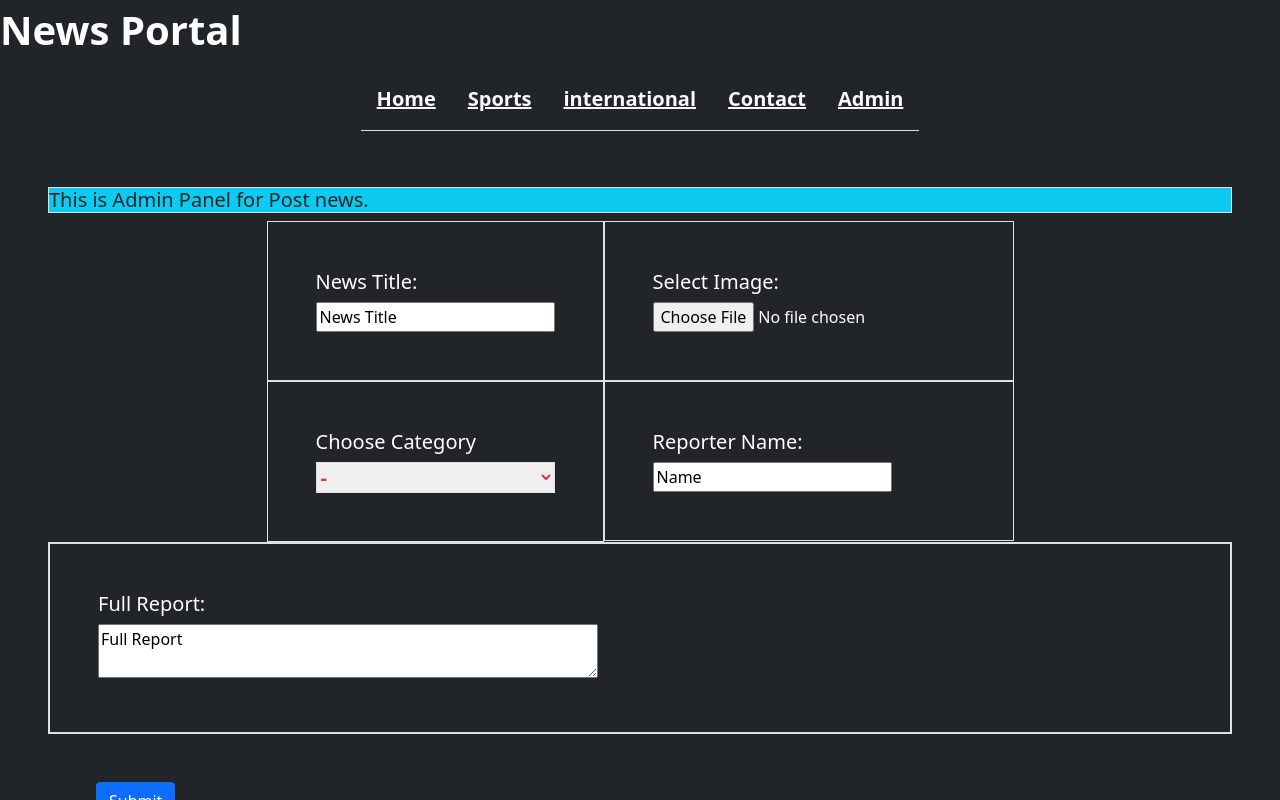
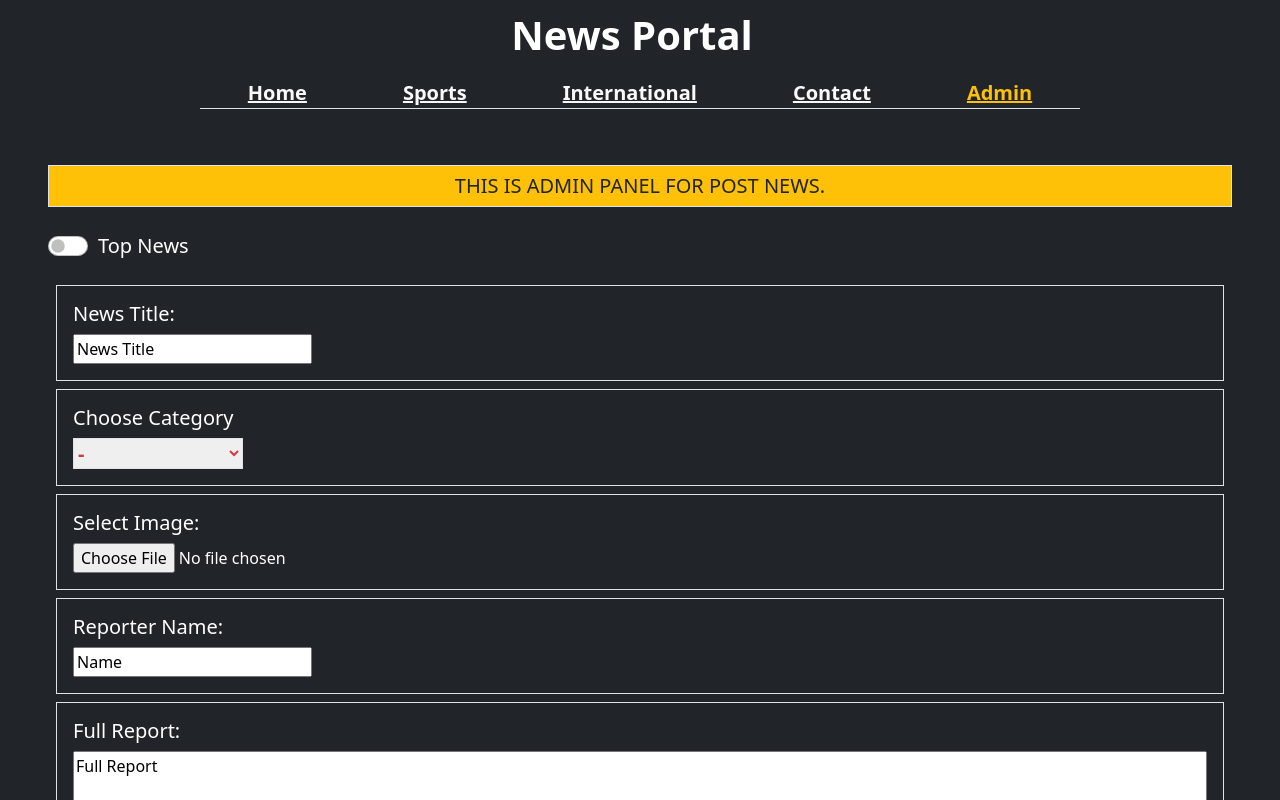
Before and after one commit to mdazim14/news-portal, a React (Create React App) app: page /admin in a window 1280 px wide. Shown: the top 800 px of the page. Built offline with nearby package versions, Linux system fonts and the light colour scheme.

Commit message:
added top switch

```diff
--- a/src/Components/Admin/PostNews.js
+++ b/src/Components/Admin/PostNews.js
@@ -9,10 +9,28 @@ const PostNews = () => {
     const history = useHistory();
 
     const { register, handleSubmit, watch, formState: { errors } } = useForm();
+    const handleSwitch = (e) => {
+        console.log("checked", e.target.checked);
+
+
+
+
+
+
+        //     setTopNews({ ...topNews, [event.target.name]: event.target.checked });
+        //     const isTopNews = {...info};
+        //     info.allNewsData[0][event.target.name] = event.target.checked;
+        //     setInfo(isTopNews);
+        //     console.log('anonna',info);
+
+
+
+    }
 
     const onSubmit = async (data) => {
         try {
             console.log("after submit", data);
+            console.log("image Link", data.file[0])
             const file = await convertToBase64(data.file[0])
             const res = await fetch('http://localhost:5000/addNews', {
                 method: 'POST',
@@ -22,6 +40,7 @@ const PostNews = () => {
                 body: JSON.stringify({ ...data, file })
             })
             const isPosted = await res.json()
+
             // console.log("is", isPosted);
             alert('The news added successfully')
             history.push('/');
@@ -49,21 +68,26 @@ const PostNews = () => {
 
     return (
         <div className="bg-dark text-white p-5">
-            <h5 className="bg-info text-dark border">This is Admin Panel for Post news.</h5>
+            <h5 className="p-2 text-uppercase text-center bg-warning text-dark border">This is Admin Panel for Post news.</h5>
             <div>
+
                 <form onSubmit={handleSubmit(onSubmit)}>
-
-                    <div className="d-flex justify-content-center">
+                    <div>
+                        <div className="py-3 form-check fs-5 form-switch">
+                            <input onClick={handleSwitch} className="form-check-input" type="checkbox" id="flexSwitchCheckDefault"/>
+                            <label className="form-check-label" for="flexSwitchCheckDefault">Top News</label>
+                        </div>
+                    </div>
+                    <div className="">
 
                         <div>
-                            <div className="p-5 border w-100">
+                            <div className="p-3 m-2 border">
                                 <h5>News Title:</h5>
                                 <input defaultValue="News Title" type="text" {...register("Title", { required: true })} />
                             </div>
-                            <div className="p-5 border">
-
+                            <div className="p-3 m-2 border">
                                 <h5>Choose Category</h5>
-                                <select className="border w-100 fs-5 fw-bold text-danger" {...register("Category", { required: true })}>
+                                <select className="border fs-5 fw-bold text-danger" {...register("Category", { required: true })}>
                                     <option>-</option>
                                     <option>Sports</option>
                                     <option>Health</option>
@@ -74,30 +98,29 @@ const PostNews = () => {
                                 </select>
                             </div>
                         </div>
-
                         <div>
-                            <div className="p-5 border">
+                            <div className="p-3 m-2 border">
                                 <h5>Select Image:</h5>
                                 <input type="file"  {...register("file", { required: true })} />
                                 {/* onChange={handleFileChange} */}
                             </div>
-                            <div className="p-5 border">
+                            <div className="p-3 m-2 border">
                                 <h5> Reporter Name:</h5>
                                 <input defaultValue="Name" type="text" {...register("reporterName", { required: true })} />
                             </div>
                         </div>
                     </div>
-
-                    <div className="d-flex ms-auto border">
-                        <div className="p-5 border w-100">
-                            <h5>Full Report:</h5>
-                            <textarea style={{ width: "500px" }} defaultValue="Full Report" type="text"{...register("fullReport", { required: true })} />
-                        </div>
+                    <div className="p-3 m-2 border">
+                        <h5>Full Report:</h5>
+                        <textarea style={{ width: "100%", height: "100px" }} defaultValue="Full Report" type="text"{...register("fullReport", { required: true })} />
                     </div>
 
-                    <button className="btn btn-primary m-5" type="submit" >
-                        Submit
-                    </button>
+                    <div className="text-center">
+                        <button className="btn fs-5 btn-primary m-5" type="submit" >
+                            Submit
+                        </button>
+                    </div>
+
 
                 </form>
             </div>
--- a/src/Components/AllNews/AllNews.js
+++ b/src/Components/AllNews/AllNews.js
@@ -1,40 +1,40 @@
 import React, { useEffect, useState } from 'react';
 import { Card, Button } from 'react-bootstrap';
-import image1 from '../../Images/coverImg.png';
+// import image1 from '../../Images/coverImg.png';
 
-import { useParams } from "react-router-dom";
+// import { useParams } from "react-router-dom";
 import { Link } from "react-router-dom";
 
 const AllNews = () => {
 
-    const { id } = useParams();
+    // const { id } = useParams();
     const [news, setNews] = useState([]);
-    console.log("state data", news)
+    // console.log("setNews data", news)
 
     useEffect(() => {
-        fetch('http://localhost:5000/News')
+        fetch('http://localhost:5000/getNews')
             .then(res => res.json())
             .then(data => {
-                // console.log("under then", data)
+                // console.log("after fetch", data)
                 setNews(data);
             })
     }, [])
 
 
     return (
-        <div className="text-white text-center">
-            <h1 className="p-5 m-5">ALL NEWS</h1>
+        <div className="text-white text-center border">
+            <h1 className="m-3">ALL NEWS</h1>
             <div className="d-flex justify-content-center">
 
                 <div className="d-flex flex-wrap m-3 text-dark border-5">
                     {
                         news.map(news => {
-                            const { Title, Description, _id } = news;
+                            const { Title, Description, _id, file } = news;
                             // console.log("id", _id);
                             return (
                                 <div className="">
                                     <Card style={{ width: '18rem', height: '30rem',  margin: '30px' }}>
-                                        <Card.Img style={{ height: '15rem' }} variant="top" className="w-100 img-fluid" src={image1} />
+                                        <Card.Img style={{ height: '15rem' }} variant="top" className="w-100 img-fluid" src={file} />
                                         <Card.Body>
                                             <Card.Title>{Title}</Card.Title>
                                             <div style={{ height: '7rem' }} >
--- a/src/Components/Header/Carousel/CarouselTOP.css
+++ b/src/Components/Header/Carousel/CarouselTOP.css
@@ -1,4 +1,5 @@
 .CarouselStyle{
     display: inline-block;
     width: 50%;
+
 }
--- a/src/Components/Header/Header.js
+++ b/src/Components/Header/Header.js
@@ -6,10 +6,10 @@ import CarouselTOP from './Carousel/CarouselTOP';
 const Header = () => {
     return (
         <div className="d-flex">
-            <div className="m-2 col-1">
+            <div className="m-2 col-2">
                 <Sideber></Sideber>
             </div>
-            <div className="text-center">
+            <div className="text-center col-9">
                 <CarouselTOP></CarouselTOP>
                 <AllNews></AllNews>
             </div>
--- a/src/Components/Header/Navber/Navber.js
+++ b/src/Components/Header/Navber/Navber.js
@@ -11,18 +11,28 @@ import './Navber.css';
 const Navber = () => {
     return (
         <div>
-            <Navbar.Brand className="fs-1 fw-bold text-white" to="/">News Portal</Navbar.Brand>
+            <Navbar.Brand className="fs-1 fw-bold text-white d-block text-center" to="/">News Portal</Navbar.Brand>
 
             <Navbar className="fs-5 fw-bold text-white" collapseOnSelect expand="lg" bg="dark">
                 <Container>
-                    <Navbar.Toggle aria-controls="responsive-navbar-nav" />
+                    <Navbar.Toggle aria-controls="responsive-navbar-nav"/>
                     <Navbar.Collapse id="responsive-navbar-nav">
                         <Nav className="fs-5 border-bottom m-auto">
-                            <Link className=" m-2  link-light p-2" to="/">Home</Link>
-                            <Link className=" m-2  link-light p-2" to="/sports">Sports</Link>
-                            <Link className=" m-2  link-light p-2" to="/international">international</Link>
-                            <Link className=" m-2  link-light p-2" to="/contact">Contact</Link>
-                            <Link className=" m-2  link-light p-2" to="/admin">Admin</Link>
+                            <div>
+                                <Link className="link-light p-5" to="/">Home</Link>
+                            </div>
+                            <div>
+                                <Link className="link-light p-5" to="/sports">Sports</Link>
+                            </div>
+                            <div>
+                                <Link className="link-light p-5" to="/international">International</Link>
+                            </div>
+                            <div>
+                                <Link className="link-light p-5" to="/contact">Contact</Link>
+                            </div>
+                            <div>
+                                <Link className="link-warning p-5" to="/admin">Admin</Link>
+                            </div>
                         </Nav>
                     </Navbar.Collapse>
                 </Container>
--- a/src/Components/Sideber/Sideber.js
+++ b/src/Components/Sideber/Sideber.js
@@ -2,21 +2,18 @@ import React from 'react';
 
 const Sideber = () => {
     return (
-        <div className="text-white border">
+        <div className="text-white h-100 border">
             <h4 className="">Top News</h4>
             <ul>
-                <li></li>
-                <li></li>
-                <li></li>
-                <li></li>
-                <li></li>
-                <li></li>
-                <li></li>
-                <li></li>
-                <li></li>
-                <li></li>
-                <li></li>
-                <li></li>
+                <li className="p-2">Md Mahee Chocklet khay</li>
+                <li className="p-2">Md Suzon Ghurte valobashe</li>
+                <li className="p-2">md Kaium  rabi theke aslo </li>
+                <li className="p-2">Md Rabbi nana koree sob khaia felse</li>
+                <li className="p-2">Md Mahee</li>
+                <li className="p-2">Md Suzon basa khujte jaia preme porse</li>
+                <li className="p-2">md Kaium</li>
+                <li className="p-2">Md Rabbi ghurem ghore mod khaise </li>
+                <li className="p-2">Md Ashik chot vai er gf re vagainiya gese</li>
             </ul>
 
         </div>
--- a/src/Components/SingleNews/SingleModal.js
+++ b/src/Components/SingleNews/SingleModal.js
@@ -1,6 +1,6 @@
 import React, { useEffect, useState } from 'react';
 import { Card, Button } from 'react-bootstrap';
-import image1 from '../../Images/singleNews.jpg';
+// import image1 from '../../Images/singleNews.jpg';
 import { useParams } from "react-router-dom";
 
 
@@ -9,20 +9,21 @@ const SingleModal = () => {
     const { id } = useParams();
 
     const [NewsData, setNewsData] = useState([]);
+    console.log("setNewsData sd", NewsData);
 
     useEffect(() => {
-        fetch('http://localhost:5000/News')
+        fetch('http://localhost:5000/getNews')
             .then(res => res.json())
             .then(data => {
-                // console.log("under then llll", data)
+                // console.log("after fetch from sd", data)
                 const singleData = data.find(element => element._id === id);
-                console.log("singleData finding", singleData)
+                // console.log("singleData finding", singleData)
                 setNewsData(singleData);
 
             })
     }, [id])
 
-    const { Title, created, ReporterName, Category } = NewsData;
+    const { Title, created, ReporterName, Category, file } = NewsData;
 
     //Need to explore with id post get
     // useEffect(() => {
@@ -35,14 +36,13 @@ const SingleModal = () => {
     //         })
     // }, [id])
 
-
     return (
         <div className="text-white text-center">
             <h1>Single News</h1>
             <div className="border">
                 <div className="text-dark d-inline-block">
                     <Card style={{ width: '80rem', height: '60rem' }}>
-                        <Card.Img style={{ height: '30rem', padding: '10px' }} variant="top" className="w-100 img-fluid" src={image1} />
+                        <Card.Img style={{ height: '30rem', padding: '10px' }} variant="top" className="w-100 img-fluid" src={file} />
                         <Card.Body>
                             <Card.Title>
                                 <h1>{Title}</h1>
```
